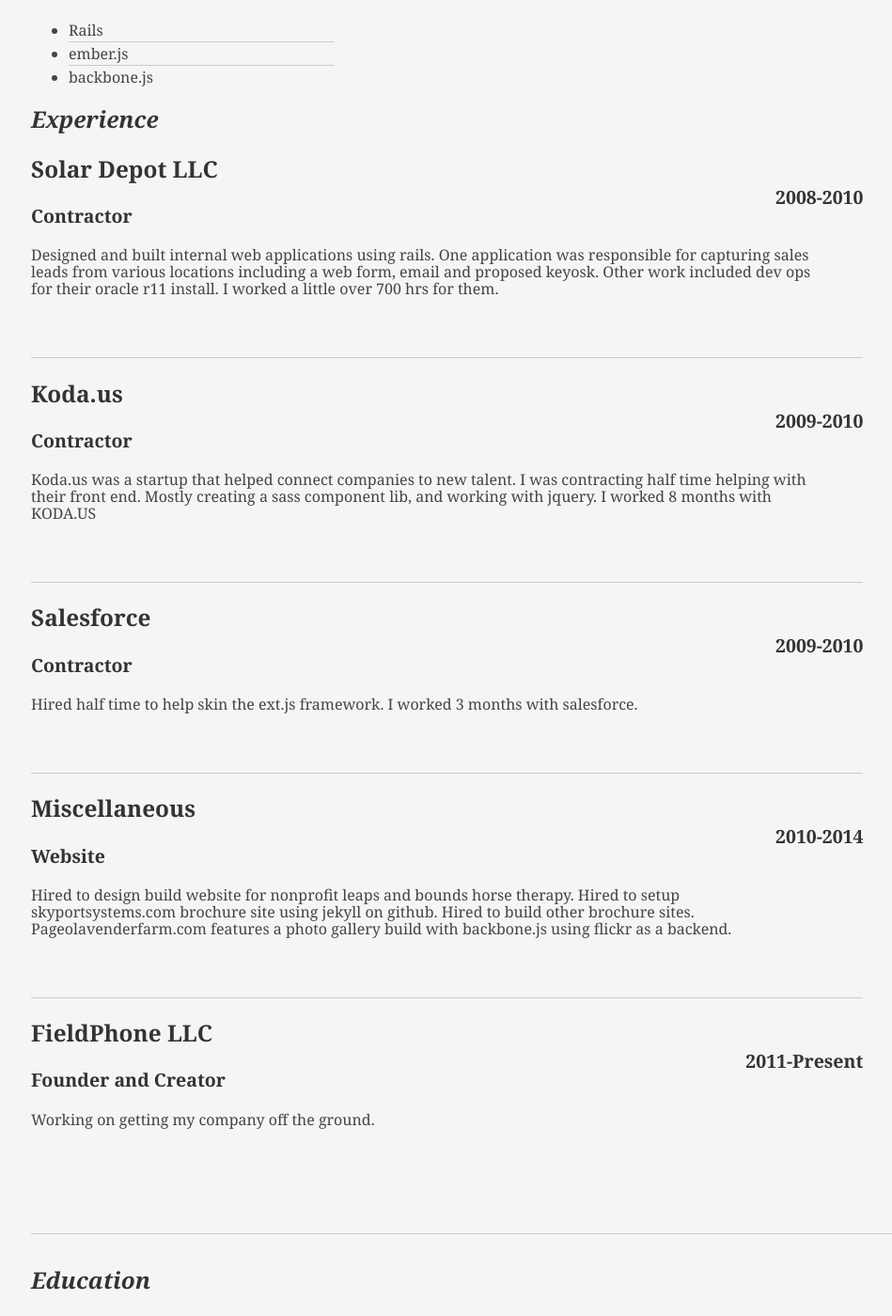
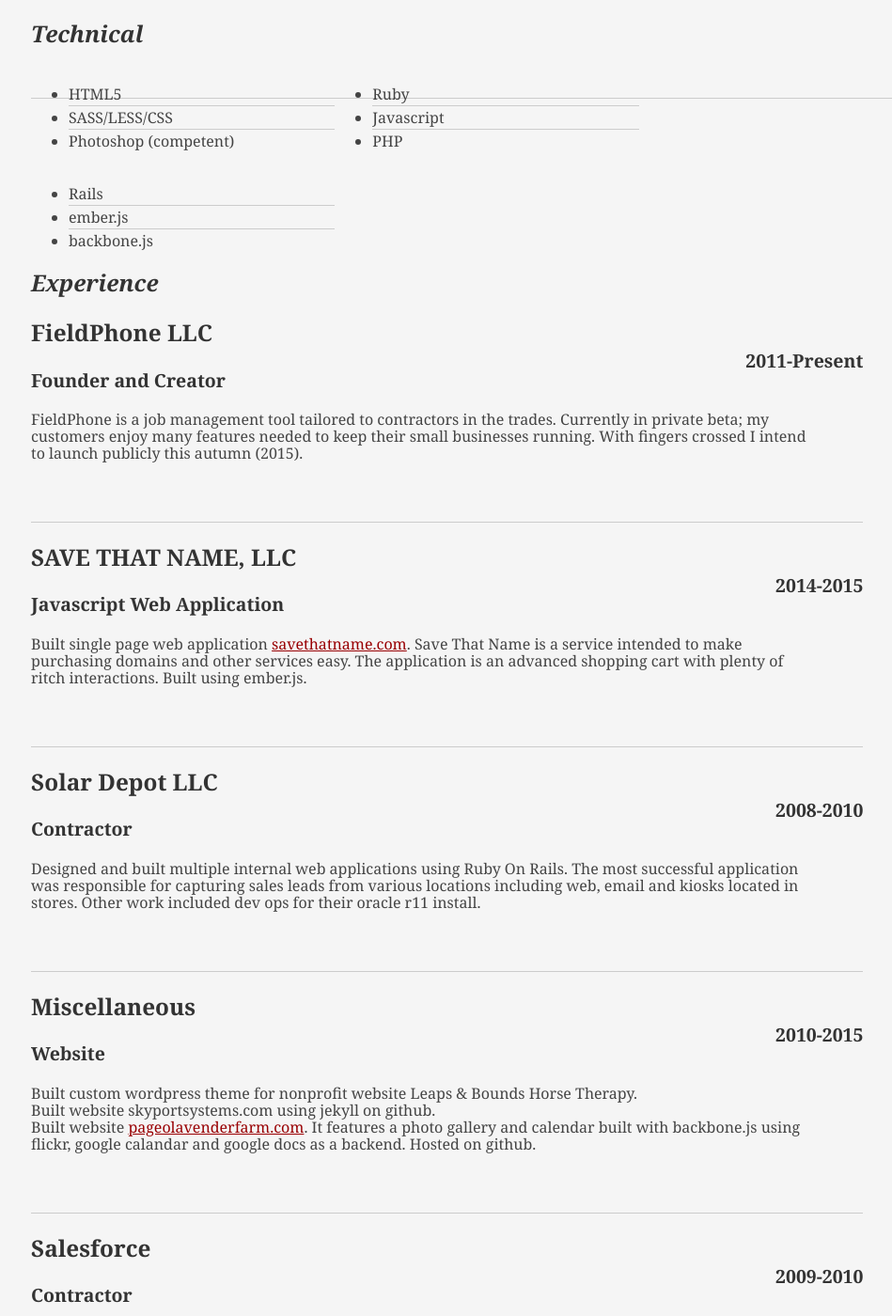
Before and after one commit to arenoir/portfolio, a Jekyll site: the page built from resume/index.html, in a window 1280 px wide and 1400 px high, scrolled down 778 px. Shown: the whole window at 94% size, without its empty margins (55-1004 px from the left). Built offline with Jekyll 4.4.1, drawn with Linux system fonts in a browser that asks for light colours; Markdown is read by kramdown in place of the engine named in the settings; a style sheet for code colours, icons or effects is not loaded; some of the changed text lies outside the part shown.

Commit message:
update resume
Update 2014-06-19-bearer-tokens-and-procted-downloads-with-rails.markdown

update resume

update resume

update resume

update resume

update resume

update resume

```diff
--- a/_posts/2014-06-19-bearer-tokens-and-procted-downloads-with-rails.markdown
+++ b/_posts/2014-06-19-bearer-tokens-and-procted-downloads-with-rails.markdown
@@ -8,7 +8,7 @@
 
 How do you authorize images? You can't add headers to img tags.  I could add the `auth_token` to the url in a query string but that would not be ideal. Not only would that fill my server logs with auth tokens, it would make it very easy for a user to accidentally send their token to someone. For example a user thinks they can send the img url to someone in an email.
 
-My solution was to create essentially another token and call it a `download_ticket`.  This ticket is the `auth_token` but encrypted.  So ember makes a request for all `protected_images` rails serializes the protected_image attributes and creates a `download_ticket` for each. Ember then makes the request for the image file including the `download_ticket` in the query params. Rails decrypts the `download_token` and verifies the `auth_token` is still valid and streams the file.
+My solution was to create essentially another token and call it a `download_ticket`.  This ticket is the `auth_token` but encrypted.  So ember makes a request for all `protected_images` rails serializes the `protected_image` attributes and creates a `download_ticket` for each. Ember then makes the request for the image file including the `download_ticket` in the query params. Rails decrypts the `download_token` and verifies the `auth_token` is still valid and streams the file.
 
 
 Here is the relevant rails code.
--- a/resume/index.html
+++ b/resume/index.html
@@ -13,6 +13,7 @@
     <div class="yui-u">
       <div class="contact-info">
         <h3><a href="mailto:aaron@catzo.com">aaron@catzo.com</a></h3>
+        <h3><a href="http://aaronrenoir.com">aaronrenoir.com</a></h3>
         <h3>(510) - 967-2664</h3>
       </div>
     </div>
@@ -28,11 +29,15 @@
           <h2>Profile</h2>
         </div>
         <div class="yui-u">
-          <p class="enlarge">
-            Throwing this together to drum up some work.
+          <p>
+            I started my technical career developing websites using Linux, Apache, MySql and PHP. Early 2005, I jumped on the Ruby on Rails bandwagon. In the last couple of years I have hitched my attention to a couple of javascript frameworks backbone.js and ember.js.  Throughout the years and change of technologies, I have come to recognize and appreciate good design patterns.
+          </p>
+          <br>
+          <p>
+            I am a proponent of open source software and am proud to have contributed to some projects. Check out my activity on <a href="https://github.com/arenoir" target="_blank">github</a> and <a href="http://stackoverflow.com/users/169507/aaron-renoir" target="_blank">stackoverflow</a>.
           </p>
         </div>
-      </div><!--// .yui-gf -->
+      </div>
 
       <div class="yui-gf">
         <div class="yui-u first">
@@ -42,7 +47,7 @@
           <ul class="talent">
             <li>HTML5</li>
             <li>SASS/LESS/CSS</li>
-            <li class="last"></li>
+            <li class="last">Photoshop (competent)</li>
           </ul>
 
           <ul class="talent">
@@ -57,76 +62,63 @@
             <li class="last">backbone.js</li>
           </ul>
         </div>
-      </div><!--// .yui-gf-->
+      </div>
 
       <div class="yui-gf">
 
         <div class="yui-u first">
           <h2>Experience</h2>
-        </div><!--// .yui-u -->
+        </div>
 
         <div class="yui-u">
+          <div class="job">
+            <h2>FieldPhone LLC</h2>
+            <h3>Founder and Creator</h3>
+            <h4>2011-Present</h4>
+            <p>FieldPhone is a job management tool tailored to contractors in the trades. Currently in private beta; my customers enjoy many features needed to keep their small businesses running. With fingers crossed I intend to launch publicly this autumn (2015).</p>
+          </div>
+
+          <div class="job">
+            <h2>SAVE THAT NAME, LLC</h2>
+            <h3>Javascript Web Application</h3>
+            <h4>2014-2015</h4>
+            <p>Built single page web application <a href="http://savethatname.com" target="_blank">savethatname.com</a>. Save That Name is a service intended to make purchasing domains and other services easy.  The application is an advanced shopping cart with plenty of ritch interactions. Built using ember.js.</p>
+          </div>
 
           <div class="job">
             <h2>Solar Depot LLC</h2>
             <h3>Contractor</h3>
             <h4>2008-2010</h4>
-            <p>Designed and built internal web applications using rails. One application was responsible for capturing sales leads from various locations including a web form, email and proposed keyosk. Other work included dev ops for their oracle r11 install. I worked a little over 700 hrs for them.</p>
+            <p>Designed and built multiple internal web applications using Ruby On Rails. The most successful application was responsible for capturing sales leads from various locations including web, email and kiosks located in stores. Other work included dev ops for their oracle r11 install.</p>
           </div>
 
           <div class="job">
-            <h2>Koda.us</h2>
-            <h3>Contractor</h3>
-            <h4>2009-2010</h4>
-            <p>Koda.us was a startup that helped connect companies to new talent.  I was contracting half time helping  with their front end. Mostly creating a sass component lib, and working with jquery. I worked 8 months with KODA.US</p>
+            <h2>Miscellaneous</h2>
+            <h3>Website</h3>
+            <h4>2010-2015</h4>
+            <p>
+              Built custom wordpress theme for nonprofit website Leaps & Bounds Horse Therapy.<br>
+              Built website skyportsystems.com using jekyll on github.<br>
+              Built website <a href="http://pageolavenderfarm.com" target="_blank">pageolavenderfarm.com</a>. It features a photo gallery and calendar built with backbone.js using flickr, google calandar and google docs as a backend. Hosted on github.
+            </p>
           </div>
 
           <div class="job">
             <h2>Salesforce</h2>
             <h3>Contractor</h3>
             <h4>2009-2010</h4>
-            <p>Hired half time to help skin the ext.js framework. I worked 3 months with salesforce. </p>
-          </div>
-
-          <div class="job">
-            <h2>Miscellaneous</h2>
-            <h3>Website</h3>
-            <h4>2010-2014</h4>
-            <p>Hired to design build website for nonprofit leaps and bounds horse therapy. Hired to setup skyportsystems.com brochure site using jekyll on github. Hired to build other brochure sites. Pageolavenderfarm.com features a photo gallery build with backbone.js using flickr as a backend.</p>
+            <p>Hired half time to help skin the ext.js framework. I worked 3 months with salesforce.</p>
           </div>
 
           <div class="job last">
-            <h2>FieldPhone LLC</h2>
-            <h3>Founder and Creator</h3>
-            <h4>2011-Present</h4>
-            <p>Working on getting my company off the ground.</p>
+            <h2>Koda.us</h2>
+            <h3>Contractor</h3>
+            <h4>2009-2010</h4>
+            <p>Koda.us was a startup that helped connect companies to new talent.  I was hired as a front end developer most of my time was spent creating a sass component library.</p>
           </div>
 
         </div><!--// .yui-u -->
       </div><!--// .yui-gf -->
-
-
-      <div class="yui-gf last">
-        <div class="yui-u first">
-          <h2>Education</h2>
-        </div>
-        <div class="yui-u">
-          <h2>Self taught 2001-2006</h2>
-          <h3>HTML, CSS, PHP</h3>
-        </div>
-        <div class="yui-u">
-          <h2>Self taught 2005-2010</h2>
-          <h3>Ruby, Ruby-on-rails, jquery/prototype</h3>
-        </div>
-
-        <div class="yui-u">
-          <h2>Self taught 2012-Present</h2>
-          <h3>Ember.js, Backbone.js</h3>
-        </div>
-
-      </div><!--// .yui-gf -->
-
-
     </div><!--// .yui-b -->
   </div><!--// yui-main -->
 </div><!--// bd -->
```
Also changed, not shown: _layouts/resume.html (line endings or trailing spaces).
